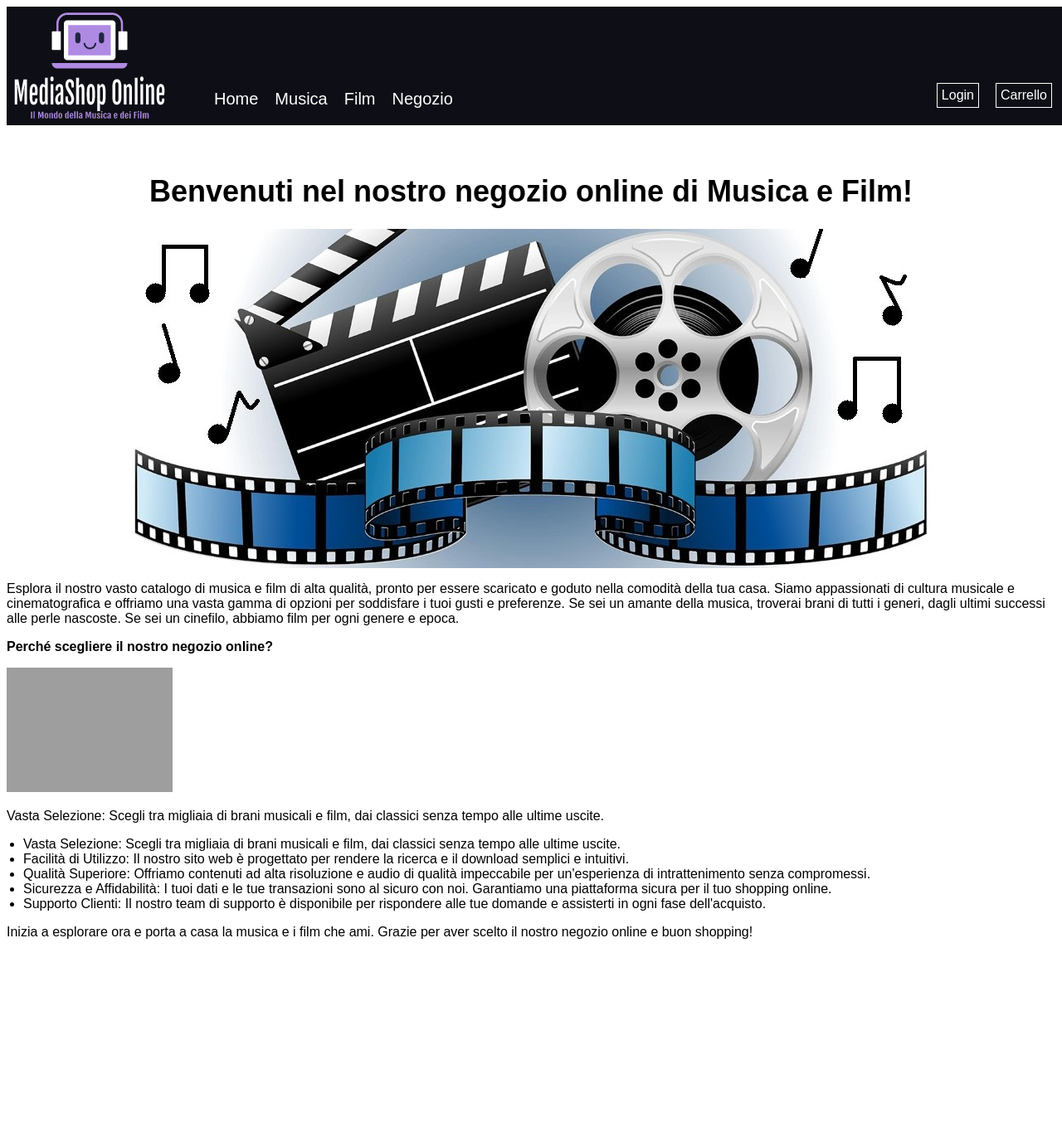
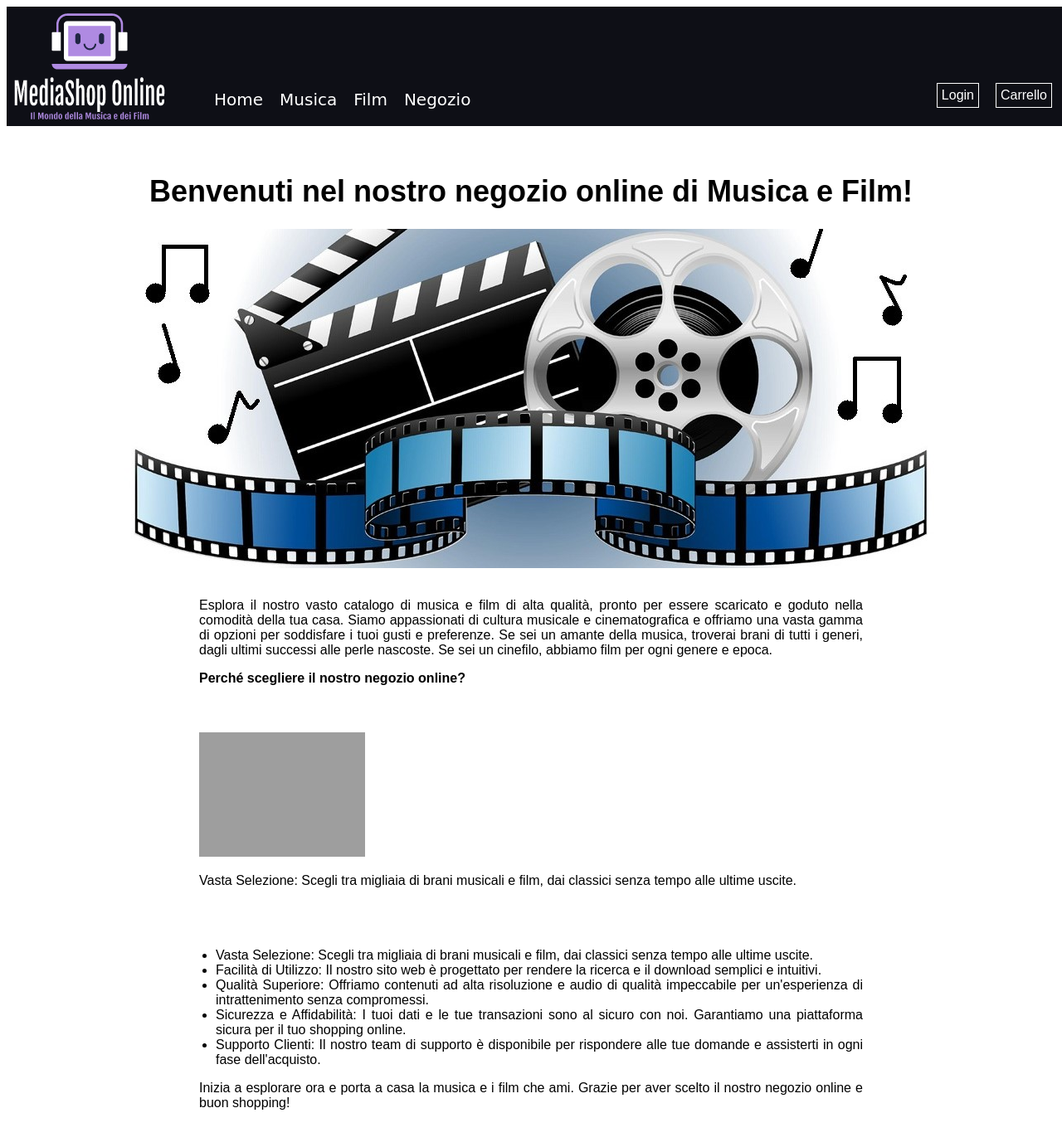
Before and after one commit to spar-git/stefano.parente.PHP-MySQL, a PHP site: page /homePage.php in a window 1280 px wide. Shown: the whole page at 83% size. Before the commit the page ends 1132 px from the top, so only its background shows below. Run offline with PHP 8.4, Linux system fonts and the light colour scheme; grey boxes are pictures that could not be loaded.

Commit message:
Update mieistili.css

```diff
--- a/mieistili.css
+++ b/mieistili.css
@@ -16,6 +16,7 @@
 }
 
 .menu-list {
+  font-family: 'Cursive', cursive;
   font-size: 20px;
   list-style: none;
   padding: 0;
@@ -60,3 +61,11 @@
 .content {
   margin-top: 80px;
 }
+
+/* --------- stili per la home page ---------*/
+section {
+  max-width: 800px;
+  margin: 0 auto;
+  text-align: justify;
+  padding: 20px;
+}
```
